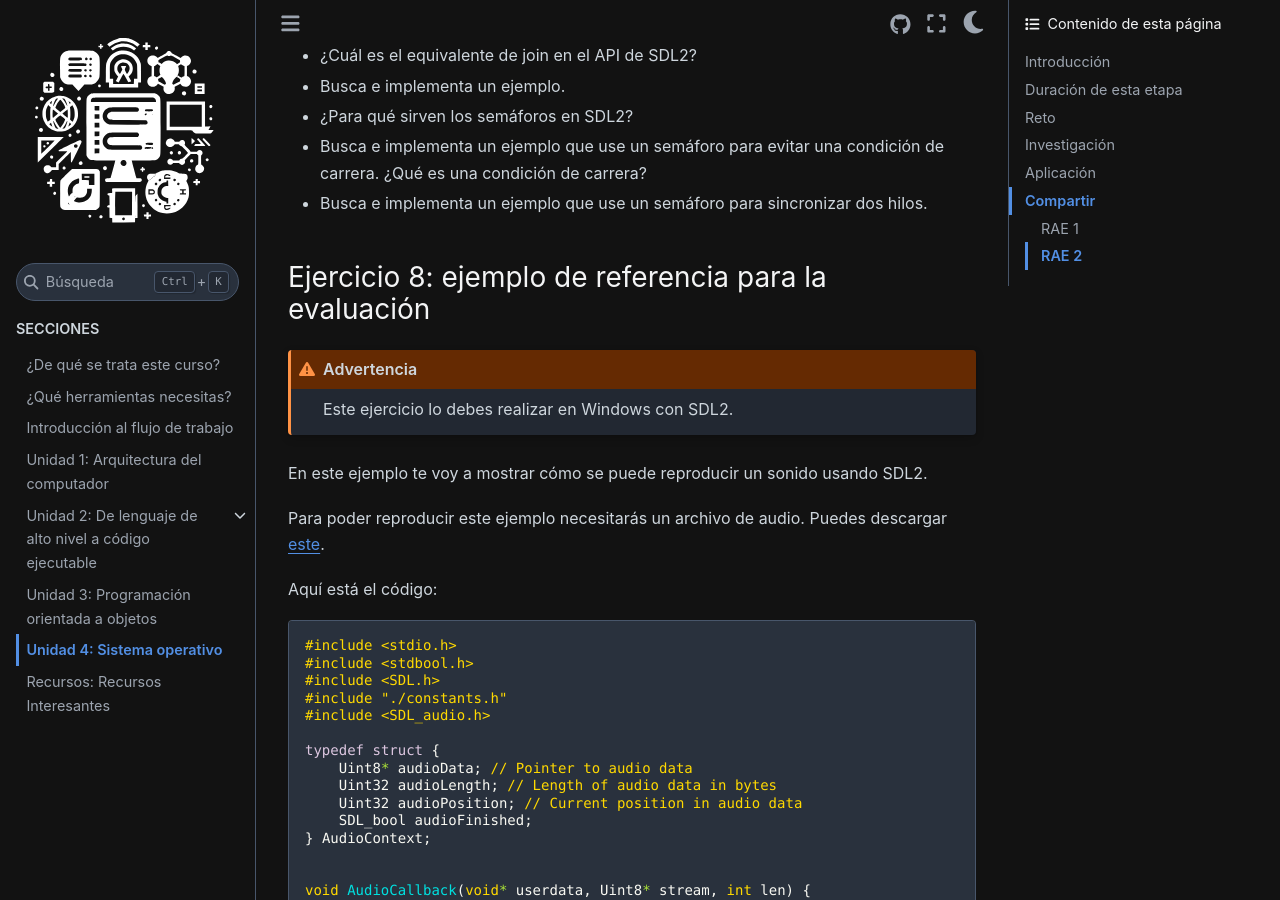
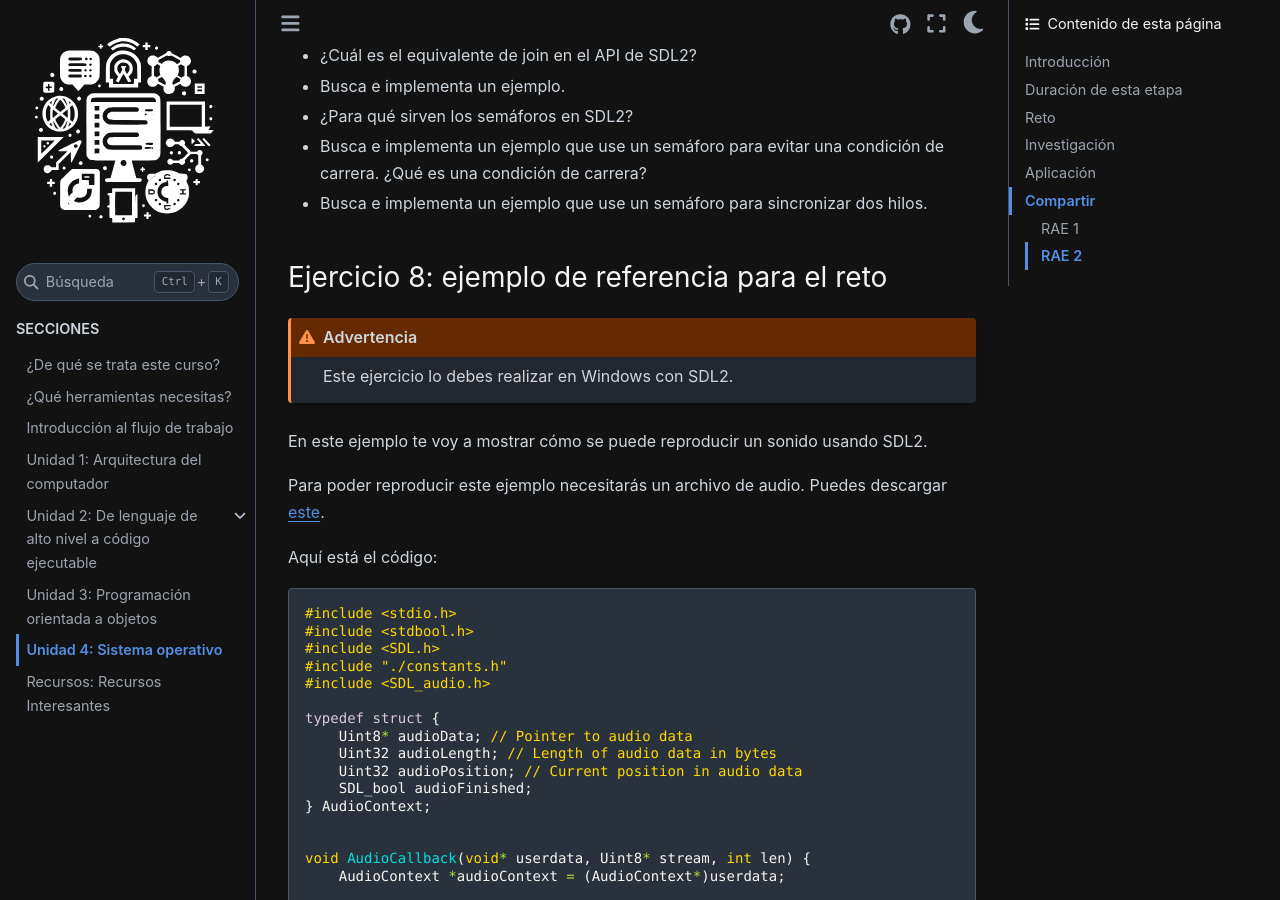
Before and after one commit to juanferfranco/SistemasComputacionales, a Sphinx documentation site: the page built from docs/_unidad4/unidad4.rst, in a window 1280 px wide and 900 px high, scrolled down 6405 px. Built offline with Sphinx 7.4.7 and the Sphinx Book theme 1.1.4, drawn with Linux system fonts in a browser that asks for light colours.

Commit message:
Update unidad4.rst

```diff
--- a/docs/_unidad4/unidad4.rst
+++ b/docs/_unidad4/unidad4.rst
@@ -307,7 +307,7 @@ Vas a buscar en Internet información sobre SDL2 relacionada con:
 * Busca e implementa un ejemplo que use un semáforo
   para sincronizar dos hilos.
 
-Ejercicio 8: ejemplo de referencia para la evaluación
+Ejercicio 8: ejemplo de referencia para el reto
 ********************************************************
 
 .. warning::
```
